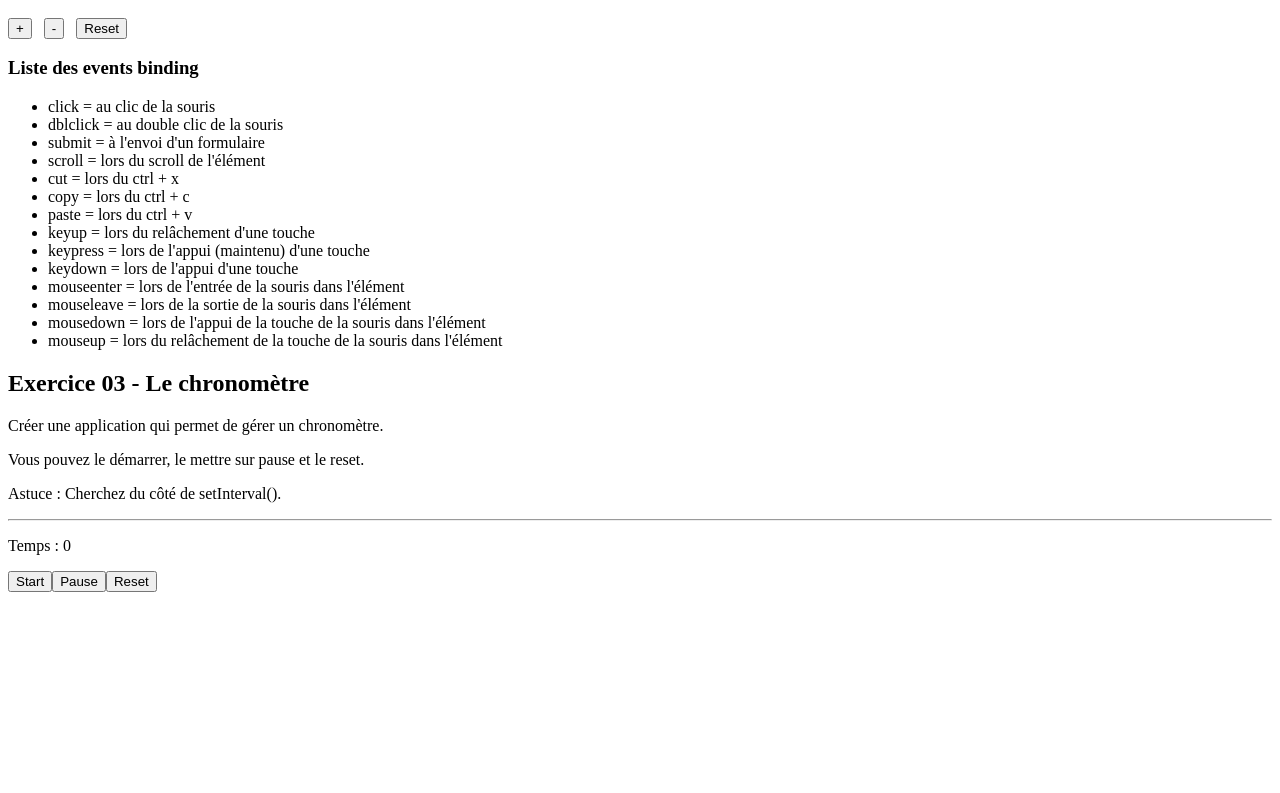
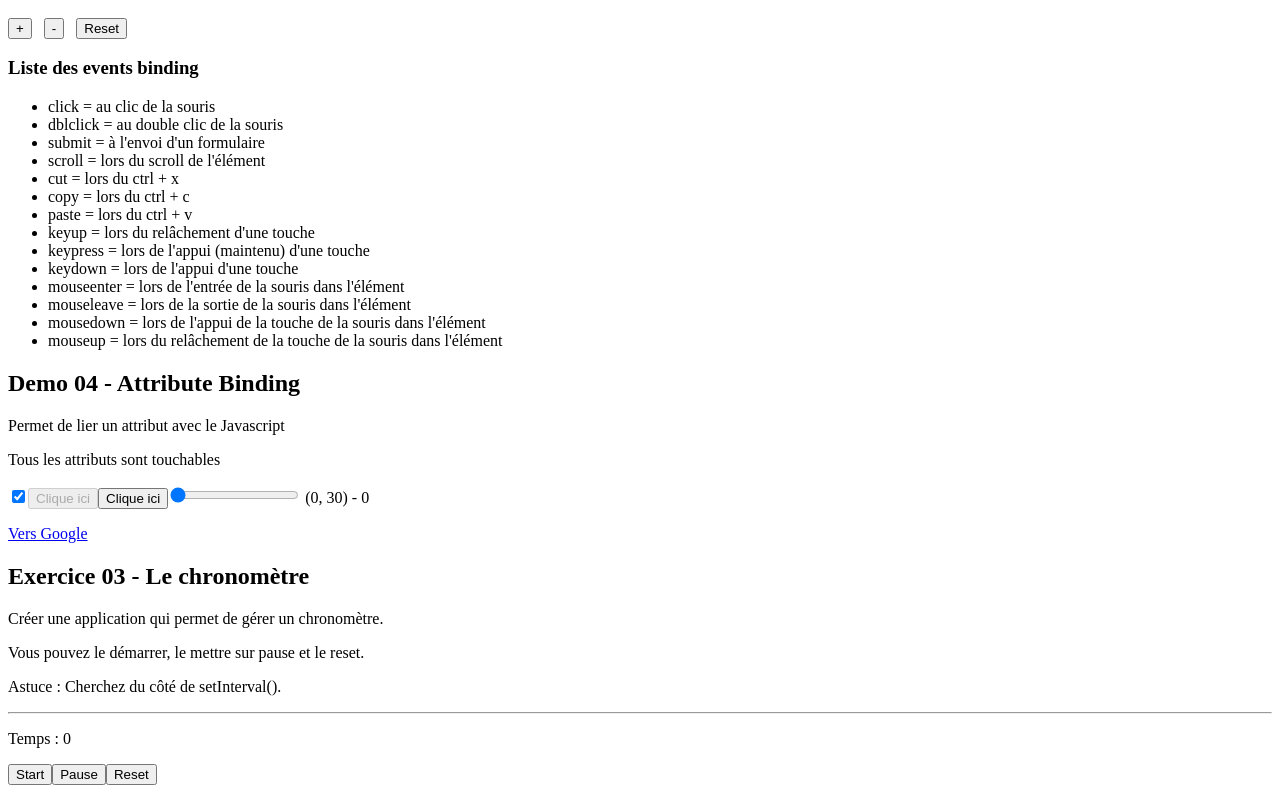
Before and after one commit to SteveBstorm/TFWebData_Demo, an Angular app: page / in a window 1280 px wide. Shown: the part 1009-1802 px from the top of the page. Before the commit the page ends 1609 px from the top, so only its background shows below. Built offline with nearby package versions, Linux system fonts and the light colour scheme.

Commit message:
Demo 04 - Attribute Binding

```diff
--- a/src/app/app.component.html
+++ b/src/app/app.component.html
@@ -5,5 +5,6 @@
 <app-demo01 />
 <app-demo02 />
 <app-demo03 />
+<app-demo04 />
 
 <app-exo03 />
--- a/src/app/app.module.ts
+++ b/src/app/app.module.ts
@@ -9,6 +9,7 @@ import { Demo02Component } from './demos/demo02/demo02.component';
 import { FormsModule } from '@angular/forms';
 import { Demo03Component } from './demos/demo03/demo03.component';
 import { Exo03Component } from './exercices/exo03/exo03.component';
+import { Demo04Component } from './demos/demo04/demo04.component';
 
 @NgModule({
   declarations: [
@@ -18,6 +19,7 @@ import { Exo03Component } from './exercices/exo03/exo03.component';
     Demo02Component,
     Demo03Component,
     Exo03Component,
+    Demo04Component,
   ],
   imports: [
     BrowserModule,
--- /dev/null
+++ b/src/app/demos/demo04/demo04.component.html
@@ -0,0 +1,15 @@
+<h2>Demo 04 - Attribute Binding</h2>
+
+<p>Permet de lier un attribut avec le Javascript</p>
+<p>Tous les attributs sont touchables</p>
+
+<input type="checkbox" [(ngModel)]="isDisabled">
+<button [disabled]="isDisabled">Clique ici</button>
+<button [disabled]="value > 5">Clique ici</button>
+
+<input type="range" [min]="minimum" [max]="maximum" [(ngModel)]="value">
+({{ minimum }}, {{ maximum }}) - {{ value }}
+
+<p>
+    <a [href]="url" target="_blank">Vers Google</a>
+</p>
--- /dev/null
+++ b/src/app/demos/demo04/demo04.component.ts
@@ -0,0 +1,18 @@
+import { Component } from '@angular/core';
+
+@Component({
+  selector: 'app-demo04',
+  templateUrl: './demo04.component.html',
+  styleUrls: ['./demo04.component.scss']
+})
+export class Demo04Component {
+
+  isDisabled: boolean = true;
+  maximum: number = 30;
+  minimum: number = 0;
+
+  value: number = 0;
+
+  url: string = "https://www.google.com";
+
+}
```
Also changed, not shown: src/app/demos/demo04/demo04.component.scss (added).
